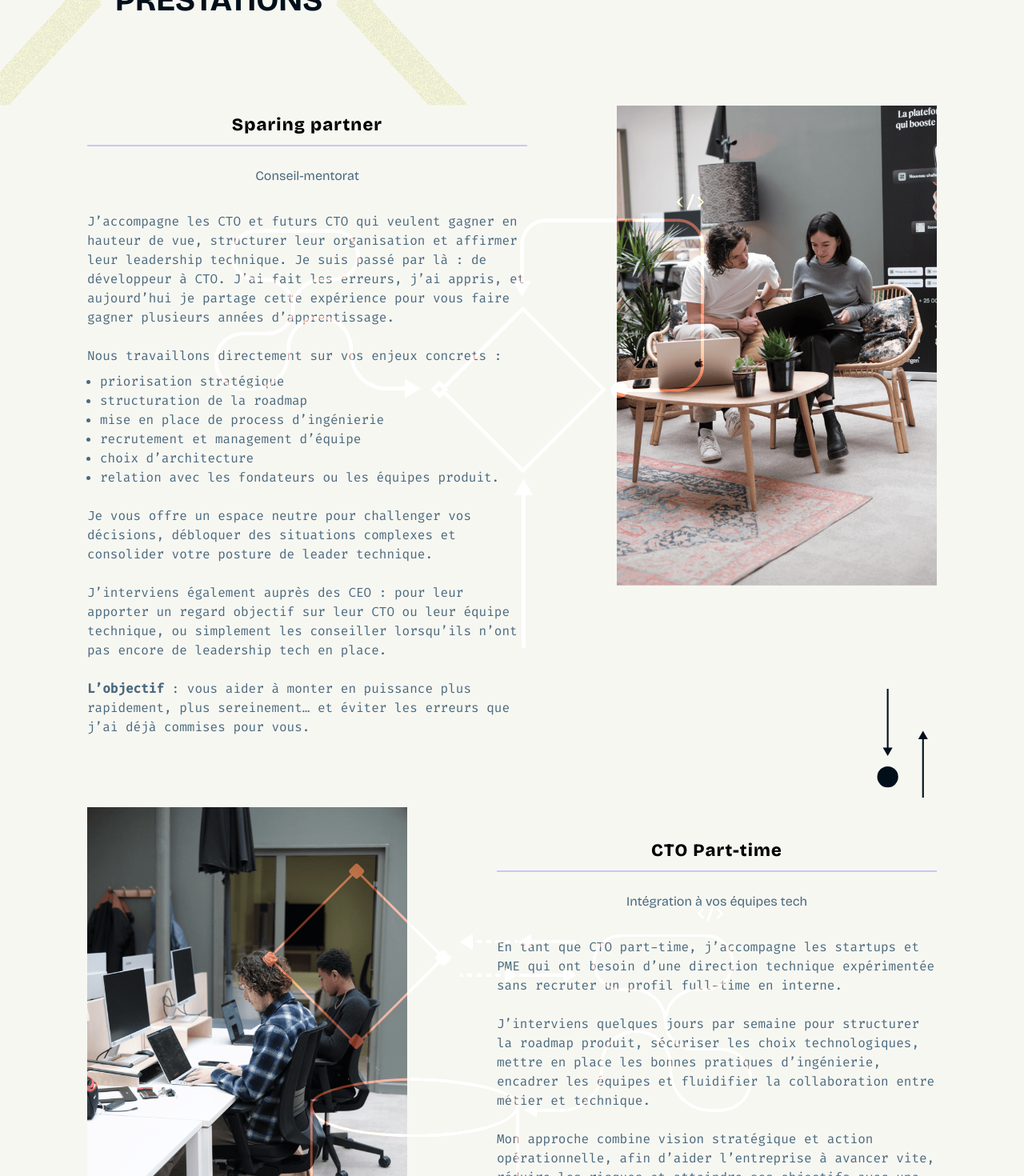
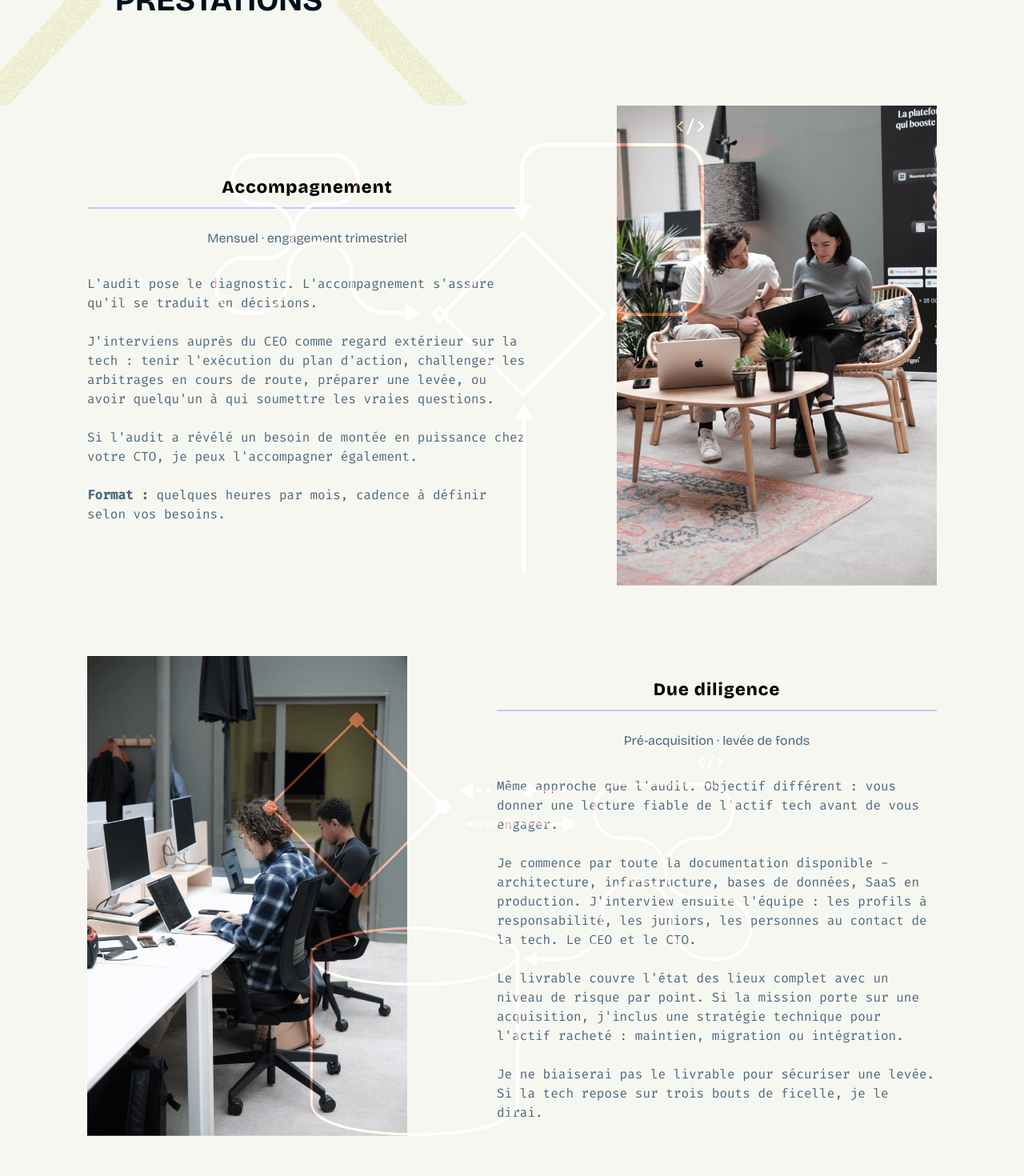
Before and after one commit to sergentrif/sergentrif.github.io, a Next.js app: page /prestations in a window 1280 px wide. Shown: the part 180-1650 px from the top of the page at 80% size. Built offline with nearby package versions, Linux system fonts and the light colour scheme.

Commit message:
feat(Prestations): refonte de la page

```diff
--- a/src/app/audit/page.tsx
+++ b/src/app/audit/page.tsx
@@ -29,6 +29,10 @@ const auditFaqs = [
     {
         question: "En quoi c'est différent d'un cabinet de conseil ?",
         answer: "Pas d'intermédiaire, pas de junior qui instruit le dossier. La même personne fait les entretiens, l'analyse et rédige le livrable. Et l'audit couvre la tech, le produit, l'organisation et le business - pas uniquement la stack.",
+    },
+    {
+        question: "Y a-t-il un avantage fiscal ?",
+        answer: "Oui. Je suis agréé Crédit d'Impôt Innovation par le Ministère de l'Enseignement Supérieur et de la Recherche. Les dépenses engagées pour mes prestations sont éligibles au CII : vous pouvez récupérer jusqu'à 20 % du montant en crédit d'impôt. La démarche est simple et s'intègre directement à votre liasse fiscale annuelle.",
     },
 ];
 
--- a/src/app/page.tsx
+++ b/src/app/page.tsx
@@ -45,6 +45,10 @@ const homeFaqs = [
     {
         question: "En quoi c'est différent d'un cabinet de conseil ?",
         answer: "Vous parlez directement à quelqu'un qui a fait : 7 ans CTO chez lePERMISLIBRE (3 à 30 personnes, IPO), 2 ans aux côtés d'Objow face à un grand compte Edenred, et une quinzaine de startups auditées depuis. J'ai aussi été CEO. Mon audit couvre la tech, le produit, l'organisation et le business - pas uniquement la stack.",
+    },
+    {
+        question: "Y a-t-il un avantage fiscal ?",
+        answer: "Oui. Je suis agréé Crédit d'Impôt Innovation par le Ministère de l'Enseignement Supérieur et de la Recherche. Les dépenses engagées pour mes prestations sont éligibles au CII : vous pouvez récupérer jusqu'à 20 % du montant en crédit d'impôt. La démarche est simple et s'intègre directement à votre liasse fiscale annuelle.",
     },
 ];
 
--- a/src/app/prestations/page.tsx
+++ b/src/app/prestations/page.tsx
@@ -15,30 +15,20 @@ const prestationsSchema = {
         },
         {
             "@type": "Service",
-            name: "Sparing Partner CTO",
-            serviceType: "Conseil et mentorat CTO",
+            name: "Accompagnement mensuel",
+            serviceType: "Regard extérieur mensuel pour CEO",
             description:
-                "Accompagnement des CTO et futurs CTO pour structurer leur organisation, affirmer leur leadership technique et gagner en hauteur de vue.",
+                "Accompagnement mensuel du CEO comme regard extérieur sur la tech : suivi du plan d'action post-audit, arbitrages, préparation de levée. 4 à 8 heures par mois, engagement trimestriel.",
             provider: { "@id": site.serviceId },
             areaServed: { "@type": "Country", name: "France" },
             url: `${site.url}/prestations`,
         },
         {
             "@type": "Service",
-            name: "CTO Part-time",
-            serviceType: "Direction technique externalisée",
+            name: "Due diligence technique",
+            serviceType: "Due diligence pré-acquisition et levée de fonds",
             description:
-                "Direction technique expérimentée pour startups et PME, quelques jours par semaine. Roadmap produit, choix technologiques, management d'équipe.",
-            provider: { "@id": site.serviceId },
-            areaServed: { "@type": "Country", name: "France" },
-            url: `${site.url}/prestations`,
-        },
-        {
-            "@type": "Service",
-            name: "Définition du MVP",
-            serviceType: "Prestation au livrable",
-            description:
-                "Accompagnement à la définition d'un MVP clair, priorisé et techniquement réaliste. Livrable complet incluant architecture, scalabilité et dette acceptable.",
+                "Due diligence technique et organisationnelle pour fonds d'investissement et acquéreurs. Même méthodologie que l'audit : documentation, interviews équipe, analyse complète. Livrable avec niveau de risque par point et stratégie d'intégration si acquisition.",
             provider: { "@id": site.serviceId },
             areaServed: { "@type": "Country", name: "France" },
             url: `${site.url}/prestations`,
@@ -57,14 +47,14 @@ const prestationsSchema = {
 };
 
 export const metadata: Metadata = {
-    title: "Prestations CTO à temps partagé | Adrien Blandin",
+    title: "Prestations | Adrien Blandin",
     description:
-        "Sparing partner pour CTOs, CTO part-time pour startups, définition de MVP et conférences pour écoles et accélérateurs. Découvrez mes offres d'accompagnement technique.",
+        "Accompagnement mensuel post-audit, due diligence technique pré-acquisition et conférences pour écoles et accélérateurs.",
     alternates: { canonical: "/prestations" },
     openGraph: {
-        title: "Prestations CTO à temps partagé | Adrien Blandin",
+        title: "Prestations | Adrien Blandin",
         description:
-            "Sparing partner pour CTOs, CTO part-time pour startups, définition de MVP et conférences pour écoles et accélérateurs.",
+            "Accompagnement mensuel post-audit, due diligence technique pré-acquisition et conférences pour écoles et accélérateurs.",
         url: `${site.url}/prestations`,
     },
 };
--- a/src/components/containers/prestationPage/LandingSection.tsx
+++ b/src/components/containers/prestationPage/LandingSection.tsx
@@ -1,10 +1,8 @@
 import Image from "next/image";
 import { ContactModalArrowIcon } from "../../ui/icons/RightArrowYellow";
 import { InfoBox } from "../homePage/MainSection/Card";
-import { CircleArrowUpAndDown } from "@/components/ui/icons/CircleArrowUpAndDown";
 import { DesignA } from "@/components/ui/icons/cardsDesign/DesignA";
 import { DesignB } from "@/components/ui/icons/cardsDesign/DesignB";
-import { DesignC } from "@/components/ui/icons/cardsDesign/DesignC";
 import { InfiniteSlider } from "./InfiniteSlider";
 
 import img1 from "@/assets/images/krma_prestation_1.png";
@@ -14,7 +12,6 @@ import img4 from "@/assets/images/krma_prestation_9.jpg";
 import img9 from "@/assets/images/krma_prestation_10.jpg";
 import img5 from "@/assets/images/krma_prestation_5.png";
 import img6 from "@/assets/images/krma_prestation_6.jpg";
-import img7 from "@/assets/images/krma_prestation_7.png";
 import img8 from "@/assets/images/krma_prestation_8.png";
 
 export const LandingSection = () => {
@@ -27,44 +24,31 @@ export const LandingSection = () => {
             </div>
 
             <div className="flex flex-col gap-22">
+                {/* Accompagnement */}
                 <div className="lg:px-22 md:px-16 sm:px-12 px-4 w-full mx-auto flex justify-center gap-28 relative">
                     <div className="flex flex-col gap-6 self-center lg:max-w-[550px] md:max-w-[350px] text-brand-fine-blue relative">
-                        <div className="flex flex-col justify-center gap-4 w-full ">
+                        <div className="flex flex-col justify-center gap-4 w-full">
                             <h2 className="text-black font-brico-gro font-extrabold text-[22px] tracking-wider flex justify-center w-full border-b-2 border-brand-lavender py-2">
-                                Sparing partner
+                                Accompagnement
                             </h2>
-                            <InfoBox className="flex mx-auto">Conseil-mentorat</InfoBox>
+                            <InfoBox className="flex mx-auto">Mensuel · engagement trimestriel</InfoBox>
                         </div>
                         <p>
-                            J’accompagne les CTO et futurs CTO qui veulent gagner en hauteur de vue, structurer leur
-                            organisation et affirmer leur leadership technique. Je suis passé par là : de développeur à
-                            CTO. J’ai fait les erreurs, j’ai appris, et aujourd’hui je partage cette expérience pour
-                            vous faire gagner plusieurs années d’apprentissage.
+                            L&apos;audit pose le diagnostic. L&apos;accompagnement s&apos;assure qu&apos;il se traduit
+                            en décisions.
                         </p>
                         <p>
-                            Nous travaillons directement sur vos enjeux{" "}
-                            <span className="whitespace-nowrap">concrets :</span>
-                        </p>
-                        <ul className="list-disc list-outside -mt-4 pl-4">
-                            <li>priorisation stratégique</li>
-                            <li>structuration de la roadmap</li>
-                            <li>mise en place de process d’ingénierie</li>
-                            <li>recrutement et management d’équipe</li>
-                            <li>choix d’architecture</li>
-                            <li>relation avec les fondateurs ou les équipes produit. </li>
-                        </ul>
-                        <p>
-                            Je vous offre un espace neutre pour challenger vos décisions, débloquer des situations
-                            complexes et consolider votre posture de leader technique.
+                            J&apos;interviens auprès du CEO comme regard extérieur sur la tech : tenir l&apos;exécution
+                            du plan d&apos;action, challenger les arbitrages en cours de route, préparer une levée, ou
+                            avoir quelqu&apos;un à qui soumettre les vraies questions.
                         </p>
                         <p>
-                            J’interviens également auprès des CEO : pour leur apporter un regard objectif sur leur CTO
-                            ou leur équipe technique, ou simplement les conseiller lorsqu’ils n’ont pas encore de
-                            leadership tech en place.
+                            Si l&apos;audit a révélé un besoin de montée en puissance chez votre CTO, je peux
+                            l&apos;accompagner également.
                         </p>
                         <p>
-                            <span className="font-bold">L’objectif</span> : vous aider à monter en puissance plus
-                            rapidement, plus sereinement… et éviter les erreurs que j’ai déjà commises pour vous.
+                            <span className="font-bold">Format :</span> quelques heures par mois, cadence à définir
+                            selon vos besoins.
                         </p>
                         <DesignA className="max-w-153 w-full h-full absolute top-1/2 left-1/2 -translate-x-1/2 -translate-y-1/2 opacity-50 mix-blend-plus-lighter md:hidden" />
                     </div>
@@ -76,32 +60,36 @@ export const LandingSection = () => {
                         priority
                     />
                 </div>
+
+                {/* Due diligence */}
                 <div className="lg:px-22 md:px-16 sm:px-12 px-4 w-full mx-auto flex flex-row-reverse justify-center gap-28 relative">
                     <div className="flex flex-col gap-6 self-center lg:max-w-[550px] md:max-w-[350px] text-brand-fine-blue relative">
-                        <div className="flex flex-col justify-center gap-4 w-full ">
+                        <div className="flex flex-col justify-center gap-4 w-full">
                             <h2 className="text-black font-brico-gro font-extrabold text-[22px] tracking-wider flex justify-center w-full border-b-2 border-brand-lavender py-2">
-                                CTO Part-time
+                                Due diligence
                             </h2>
-                            <InfoBox className="flex mx-auto">Intégration à vos équipes tech</InfoBox>
+                            <InfoBox className="flex mx-auto">Pré-acquisition · levée de fonds</InfoBox>
                         </div>
                         <p>
-                            En tant que CTO part-time, j’accompagne les startups et PME qui ont besoin d’une direction
-                            technique expérimentée sans recruter un profil full-time en interne.
+                            Même approche que l&apos;audit. Objectif différent : vous donner une lecture fiable de
+                            l&apos;actif tech avant de vous engager.
                         </p>
                         <p>
-                            J’interviens quelques jours par semaine pour structurer la roadmap produit, sécuriser les
-                            choix technologiques, mettre en place les bonnes pratiques d’ingénierie, encadrer les
-                            équipes et fluidifier la collaboration entre métier et technique.
+                            Je commence par toute la documentation disponible - architecture, infrastructure, bases de
+                            données, SaaS en production. J&apos;interview ensuite l&apos;équipe : les profils à
+                            responsabilité, les juniors, les personnes au contact de la tech. Le CEO et le CTO.
                         </p>
                         <p>
-                            Mon approche combine vision stratégique et action opérationnelle, afin d’aider l’entreprise
-                            à avancer vite, réduire les risques et atteindre ses objectifs avec une tech maîtrisée et
-                            scalable.
+                            Le livrable couvre l&apos;état des lieux complet avec un niveau de risque par point. Si la
+                            mission porte sur une acquisition, j&apos;inclus une stratégie technique pour l&apos;actif
+                            racheté : maintien, migration ou intégration.
                         </p>
-                        <p>Basé à Lyon, j’interviens en France entière, en présentiel ou à distance.</p>
+                        <p>
+                            Je ne biaiserai pas le livrable pour sécuriser une levée. Si la tech repose sur trois bouts
+                            de ficelle, je le dirai.
+                        </p>
                         <DesignB className="max-w-153 w-full h-full absolute top-12 opacity-50 mix-blend-plus-lighter md:hidden" />
                     </div>
-                    <CircleArrowUpAndDown className="w-16 absolute right-30 -top-37 hidden md:block" />
                     <DesignB className="hidden md:block lg:max-w-153 md:max-w-120 w-full h-full absolute lg:top-13 md:top-4 lg:left-82 md:left-50 opacity-50 mix-blend-plus-lighter" />
                     <Image
                         src={img2}
@@ -110,6 +98,7 @@ export const LandingSection = () => {
                     />
                 </div>
             </div>
+
             <div className="md:hidden py-16">
                 <InfiniteSlider
                     images={[
@@ -145,55 +134,21 @@ export const LandingSection = () => {
                     className="lg:max-h-[600px] lg:max-w-[400px] md:max-h-[450px] md:max-w-[300px] h-full w-full"
                 />
             </div>
+
             <div className="flex flex-col gap-22">
-                <div className="lg:px-22 md:px-16 sm:px-12 px-4 w-full mx-auto flex justify-center gap-28 relative">
-                    <div className="flex flex-col gap-6 self-center lg:max-w-[550px] md:max-w-[350px] text-brand-fine-blue relative">
-                        <div className="flex flex-col justify-center gap-4 w-full ">
-                            <h2 className="text-black font-brico-gro font-extrabold text-[22px] tracking-wider flex justify-center w-full border-b-2 border-brand-lavender py-2">
-                                Définition du MVP
-                            </h2>
-                            <InfoBox className="flex mx-auto">Prestation au livrable</InfoBox>
-                        </div>
-
-                        <p>
-                            Je vous accompagne dans la définition d’un MVP clair, priorisé et techniquement réaliste,
-                            sous forme d’un livrable complet.
-                        </p>
-                        <p>
-                            À partir de votre idée, nous identifions ensemble la proposition de valeur, les parcours
-                            utilisateurs essentiels et les fonctionnalités réellement nécessaires pour tester votre
-                            marché.
-                        </p>
-                        <p>J’analyse également les implications techniques :</p>
-                        <ul className="list-disc list-outside -mt-4 pl-4">
-                            <li>choix d’architecture</li>
-                            <li>contraintes de scalabilité</li>
-                            <li>dette acceptable</li>
-                        </ul>
-                        <p>
-                            À l’issue de la mission, vous repartez avec un document structuré, conçu pour être
-                            directement utilisé par une équipe technique ou pour réaliser vos demandes de subvention.
-                        </p>
-                        <DesignC className="max-w-134 w-full h-full absolute top-13 opacity-50 mix-blend-plus-lighter md:hidden" />
-                    </div>
-                    <DesignC className="hidden md:block lg:max-w-134 md:max-w-120 w-full h-full absolute lg:top-0 lg:right-57 md:-top-5 md:right-27 opacity-50 mix-blend-plus-lighter" />
-                    <Image
-                        src={img7}
-                        alt="Adrien wearing Krma's clothes"
-                        className="hidden md:block lg:max-h-[600px] lg:max-w-[400px] md:max-h-[500px] md:max-w-[350px] h-full w-full"
-                    />
-                </div>
+                {/* Conférencier */}
                 <div className="lg:px-22 md:px-16 sm:px-12 px-4 w-full mx-auto flex flex-row-reverse justify-center gap-28 relative">
                     <div className="flex flex-col gap-6 self-center lg:max-w-[550px] md:max-w-[350px] text-brand-fine-blue relative">
-                        <div className="flex flex-col justify-center gap-4 w-full ">
+                        <div className="flex flex-col justify-center gap-4 w-full">
                             <h2 className="text-black font-brico-gro font-extrabold text-[22px] tracking-wider flex justify-center w-full border-b-2 border-brand-lavender py-2">
                                 Conférencier
                             </h2>
                             <InfoBox className="flex mx-auto">Écoles et accélérateurs</InfoBox>
                         </div>
                         <p>
-                            En tant que CTO freelance, j’interviens régulièrement auprès d’écoles et d’accélérateurs
-                            pour partager une vision concrète, décomplexée et opérationnelle de la tech.
+                            En tant que CTO freelance, j&apos;interviens régulièrement auprès d&apos;écoles et
+                            d&apos;accélérateurs pour partager une vision concrète, décomplexée et opérationnelle de la
+                            tech.
                         </p>
                         <p>
                             Mes conférences couvrent des sujets clés pour les futurs entrepreneurs et professionnels :
@@ -215,37 +170,6 @@ export const LandingSection = () => {
                     />
                 </div>
             </div>
-
-            <div className="lg:px-22 md:px-16 sm:px-12 px-4 w-full mx-auto mt-22 max-w-6xl">
-                <div className="border-l-4 border-brand-giants sm:pl-6 pl-4 py-4">
-                    <h2 className="text-black font-brico-gro font-extrabold text-[22px] tracking-wider mb-4">
-                        {"Crédit d'Impôt Innovation (CII)"}
-                    </h2>
-                    <div className="flex flex-col gap-4 text-brand-fine-blue md:text-lg text-base leading-relaxed">
-                        <p>
-                            {"Je suis agréé "}
-                            <span className="font-semibold">{"Crédit d'Impôt Innovation"}</span>
-                            {
-                                " par le Ministère de l'Enseignement Supérieur et de la Recherche. Concrètement, cela signifie que les dépenses engagées pour mes prestations sont éligibles au CII."
-                            }
-                        </p>
-                        <p>
-                            {
-                                "En tant que client, vous pouvez déclarer le montant de ma prestation dans votre déclaration CII et récupérer jusqu'à "
-                            }
-                            <span className="font-semibold">{"20 % du montant en crédit d'impôt"}</span>
-                            {
-                                ". La démarche de déclaration vous incombe, mais elle est simple et directement intégrée à votre liasse fiscale annuelle."
-                            }
-                        </p>
-                        <p>
-                            {
-                                "C'est un avantage concret qui réduit le coût réel de mon intervention — et que peu de CTOs freelances peuvent vous offrir."
-                            }
-                        </p>
-                    </div>
-                </div>
-            </div>
         </section>
     );
 };
```
Also changed, not shown: 4 other files (tests, documents, lock files or other folders).
